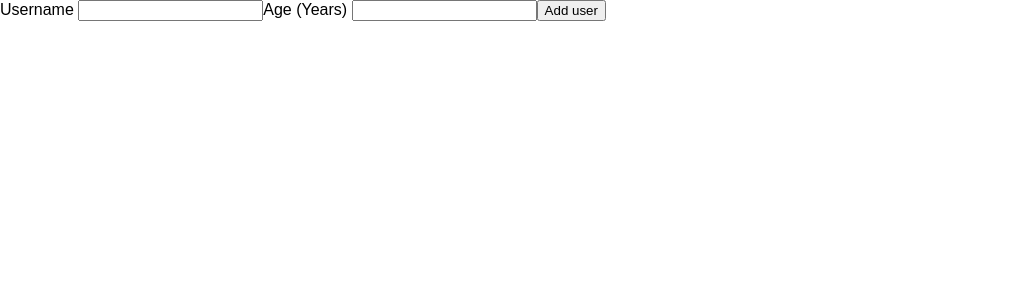
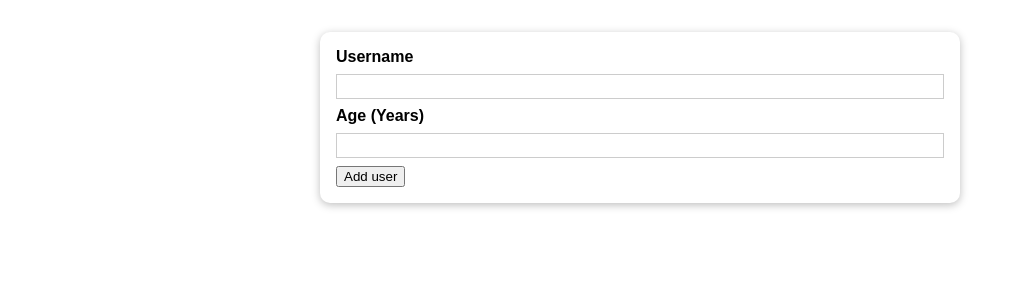
Before and after one commit to Enxoxil/React---The-Complete-Guide-Maximilian-Shwarzmuller, a React (Create React App) app: page / in a window 1280 px wide. Shown: the top 300 px of the page, without its empty margins (0-1026 px from the left). Built offline with nearby package versions, Linux system fonts and the light colour scheme.

Commit message:
8 block 003 Feat: create Card.js, Card.module.css, AddUser.module.css

```diff
--- /dev/null
+++ b/src/components/UI/Card.js
@@ -0,0 +1,9 @@
+import React from 'react';
+import classes from './Card.module.css';
+const Card = (props) => {
+    return (<div className={`${classes.card} ${props.className}`}>
+        {props.children}
+    </div>)
+};
+
+export default Card;
--- /dev/null
+++ b/src/components/UI/Card.module.css
@@ -0,0 +1,6 @@
+.card {
+    background-color: white;
+    border-radius: 10px;
+    box-shadow: 0 2px 8px rgba(0,0,0,0.26);
+
+}
--- a/src/components/Users/AddUser.js
+++ b/src/components/Users/AddUser.js
@@ -1,5 +1,6 @@
 import React from 'react';
-
+import Card from "../UI/Card";
+import classes from './AddUser.module.css'
 const AddUser = (props) => {
 
     const addUserHandler = (e) => {
@@ -7,13 +8,16 @@
     }
 
     return (
-        <form onSubmit={addUserHandler}>
-        <label htmlFor='username'>Username </label>
-        <input id="username" type="text" />
-        <label htmlFor='age'>Age (Years) </label>
-        <input id="age" type="number" />
-        <button type='submit'>Add user</button>
-    </form>)
+        <Card className={classes.input}>
+            <form onSubmit={addUserHandler}>
+                <label htmlFor='username'>Username </label>
+                <input id="username" type="text"/>
+                <label htmlFor='age'>Age (Years) </label>
+                <input id="age" type="number"/>
+                <button type='submit'>Add user</button>
+            </form>
+        </Card>
+    )
 };
 
 export default AddUser;
--- /dev/null
+++ b/src/components/Users/AddUser.module.css
@@ -0,0 +1,26 @@
+.input {
+    margin: 2rem auto;
+    padding: 1rem;
+    width: 90%;
+    max-width: 40rem;
+}
+
+.input label {
+    display: block;
+    font-weight: bold;
+    margin-bottom: 0.5rem;
+}
+
+.input input {
+    font: inherit;
+    display: block;
+    width: 100%;
+    border: 1px solid #ccc;
+    padding: 0.15rem;
+    margin-bottom: 0.5rem;
+}
+
+.input input:focus {
+    outline: none;
+    border-color: #4f005f;
+}
```
